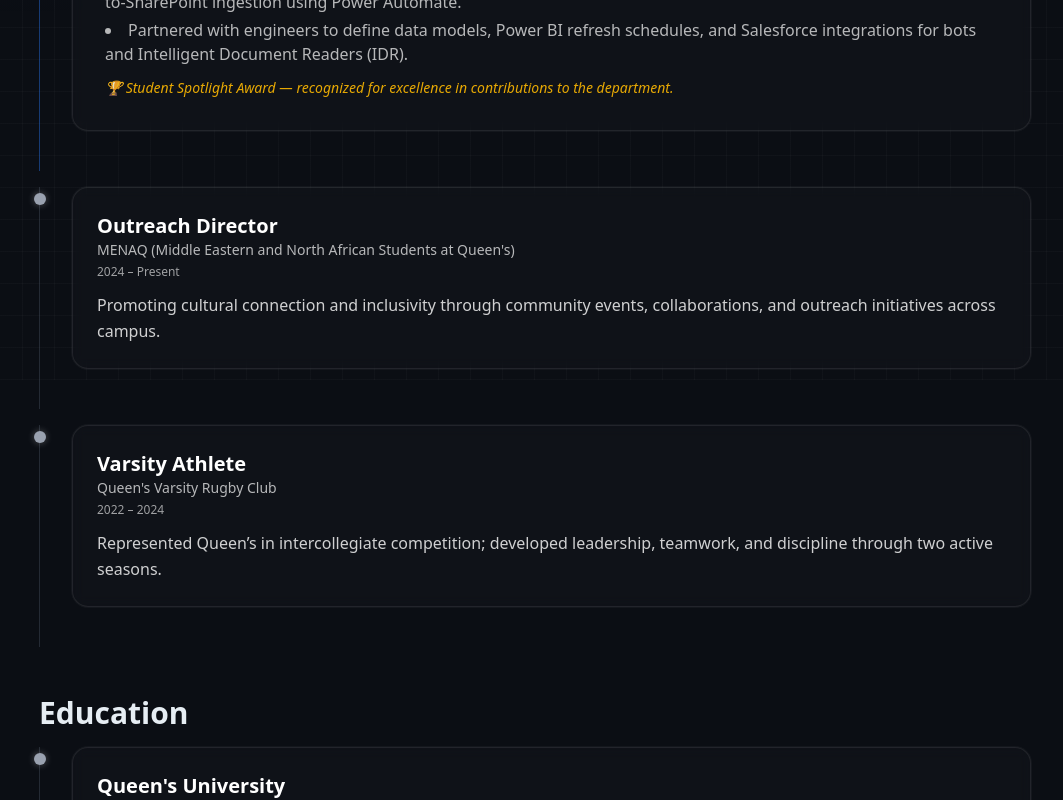
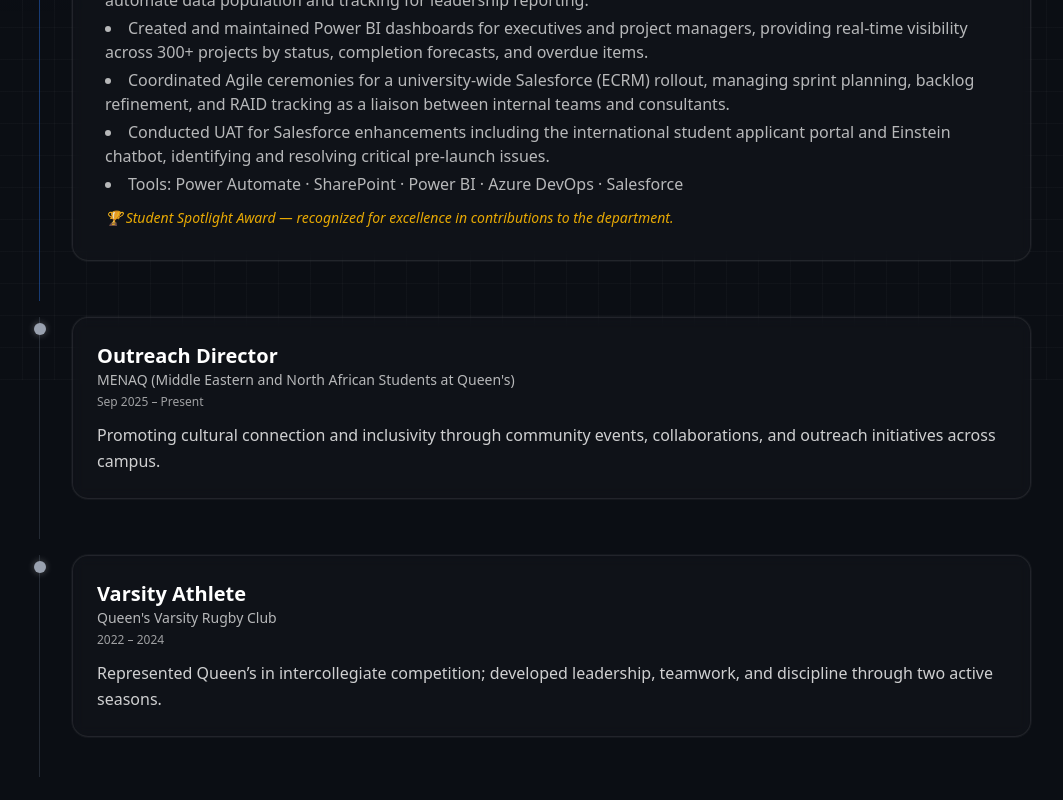
Before and after one commit to khalidtahir/portfolio, a Next.js app: page /background in a window 1280 px wide. Shown: the part 420-1220 px from the top of the page, without its empty margins (105-1168 px from the left). Built offline with nearby package versions, Linux system fonts and the light colour scheme.

Commit message:
Refined background and resume pages: added more detail

```diff
--- a/src/app/background/page.tsx
+++ b/src/app/background/page.tsx
@@ -69,24 +69,25 @@ export default function BackgroundPage() {
       {/* Experience */}
       <Section title="Experience">
         <TimelineCard
-          title="Project Manager Intern"
-          subtitle="Queen's University IT Services"
+          title="IT Project Manager Intern"
+          subtitle="Queen’s University IT Services"
           date="May 2024 – Sep 2025"
-          description="Worked on enterprise process automation and data-driven dashboards that improved transparency, efficiency, and turnaround times for strategic planning."
+          description="Developed a fully automated operating plan management system connecting Microsoft Forms → Power Automate → SharePoint → Power BI, cutting intake processing from 4–5 months to under 4 weeks and earning recognition from the CIO for delivering the fastest annual planning cycle in department history."
           highlights={[
-            "Built an automated Operating Plan pipeline connecting Microsoft Forms → SharePoint → Power BI, reducing intake cycle from 4–5 months to under 4 weeks.",
-            "Developed dynamic dashboards for 300+ projects with real-time KPIs, SLA tracking, and ownership metrics.",
-            "Created a Lessons Learned Repository and RAID Log system (risks, actions, issues, decisions) — automating Excel-to-SharePoint ingestion using Power Automate.",
-            "Partnered with engineers to define data models, Power BI refresh schedules, and Salesforce integrations for bots and Intelligent Document Readers (IDR).",
+            "Designed and implemented a Lessons Learned Repository, replacing static Excel sheets with a dynamic SharePoint automation flow for data submission and filtering, improving accessibility and knowledge sharing across departments.",
+            "Built a RAID Log automation system (Risks, Actions, Issues, Decisions) using Power Automate and SharePoint to automate data population and tracking for leadership reporting.",
+            "Created and maintained Power BI dashboards for executives and project managers, providing real-time visibility across 300+ projects by status, completion forecasts, and overdue items.",
+            "Coordinated Agile ceremonies for a university-wide Salesforce (ECRM) rollout, managing sprint planning, backlog refinement, and RAID tracking as a liaison between internal teams and consultants.",
+            "Conducted UAT for Salesforce enhancements including the international student applicant portal and Einstein chatbot, identifying and resolving critical pre-launch issues.",
+            "Tools: Power Automate · SharePoint · Power BI · Azure DevOps · Salesforce"
           ]}
           award="🏆 Student Spotlight Award — recognized for excellence in contributions to the department."
-          isExperience
+          isExperience={true}
         />
-
         <TimelineCard
           title="Outreach Director"
           subtitle="MENAQ (Middle Eastern and North African Students at Queen's)"
-          date="2024 – Present"
+          date="Sep 2025 – Present"
           description="Promoting cultural connection and inclusivity through community events, collaborations, and outreach initiatives across campus."
         />
 
@@ -101,12 +102,12 @@ export default function BackgroundPage() {
       {/* Education */}
       <Section title="Education">
         <TimelineCard
-          title="Queen's University"
+          title="Smith School of Engineering, Queen's University"
           subtitle="Bachelor of Applied Science (BASc), Computer Engineering"
           date="Sep 2021 – May 2026"
-          description="Focused on backend systems, applied AI/ML, and data infrastructure."
+          description="Specializing in Software Engineering: Option in Artificial Intelligence and Computer Systems"
           highlights={[
-            "Relevant coursework: Machine Learning (ELEC 425), Artificial Intelligence (ELEC 471), Data Structures & Algorithms (CISC 223), Software Requirements, and Distributed Systems.",
+            "Relevant coursework: Machine Learning W/ Deep Vision, Artificial Intelligence, Data Structures & Algorithms, Software Requirements, and Distributed Systems.",
           ]}
         />
       </Section>
--- a/src/app/resume/page.tsx
+++ b/src/app/resume/page.tsx
@@ -4,7 +4,7 @@ export default function Resume() {
     <section className="space-y-4">
       <h1 className="text-3xl font-bold">Resume</h1>
       <p className="text-gray-600">
-        Highlights and a PDF download. (Your PDF file is named Resume.pdf — make sure it’s in the public folder)
+        A concise summary of my skills, experience, and education.
       </p>
 
       <h2 className="text-xl font-semibold">Highlights</h2>
```
